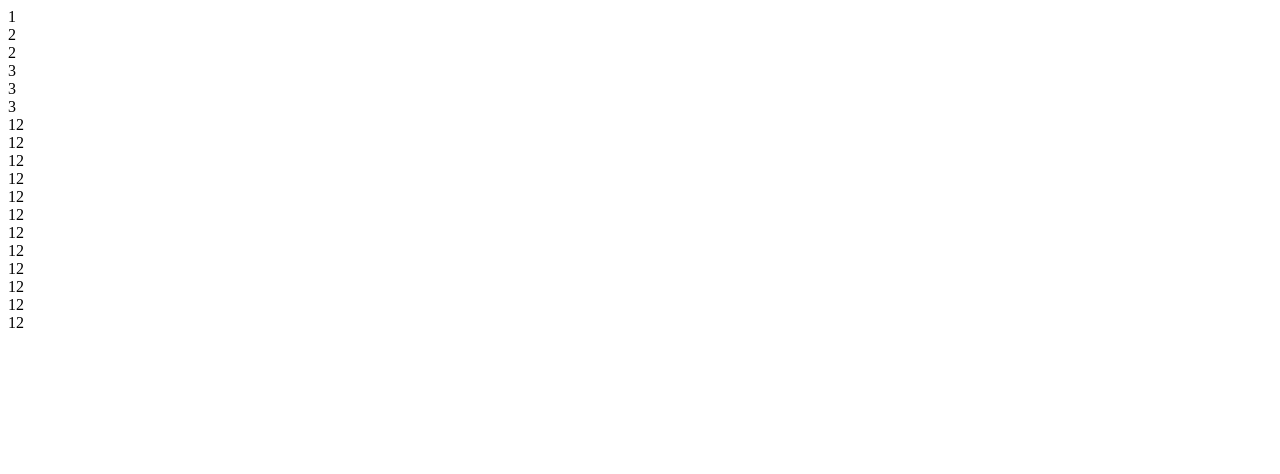
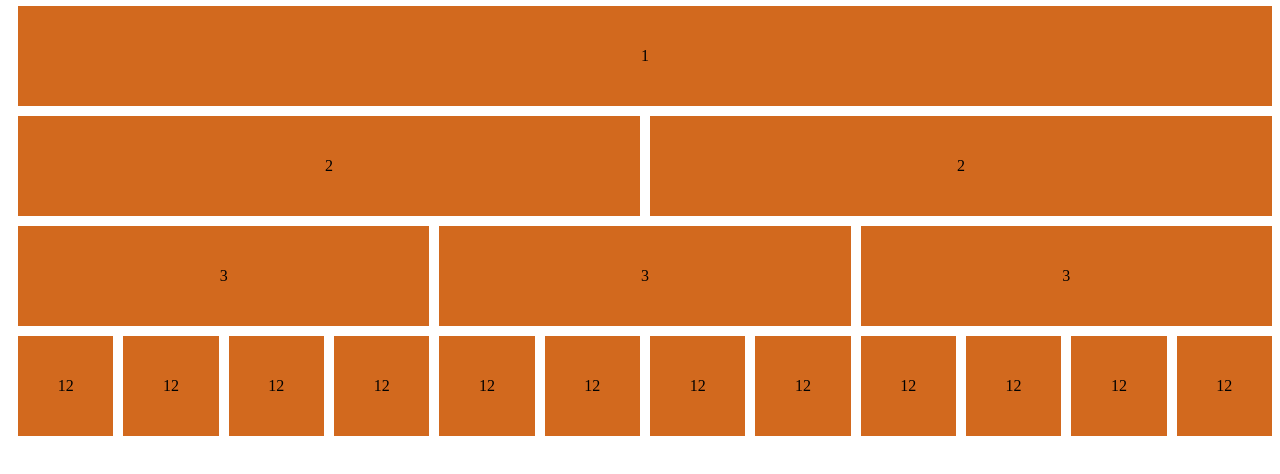
Before and after one commit to KwissyP/Exo9-J2-S2, a plain HTML site: page index.html in a window 1280 px wide. Drawn offline with Linux system fonts and the light colour scheme.

Commit message:
Devoir done

```diff
--- a/index.html
+++ b/index.html
@@ -11,17 +11,17 @@
 
 <body>
     <section>
-        <div>1</div>
-        <div>
+        <div class="flex"><div>1</div></div>
+        <div class="flex">
             <div>2</div>
             <div>2</div>
         </div>
-        <div>
+        <div class="flex">
             <div>3</div>
             <div>3</div>
             <div>3</div>
         </div>
-        <div>
+        <div class="flex">
             <div>12</div>
             <div>12</div>
             <div>12</div>
--- a/public/css/style.css
+++ b/public/css/style.css
@@ -0,0 +1,20 @@
+section {
+    width: 100%;
+}
+
+div {
+    background-color: #D2691E;
+    width: 100%;
+    height: 100px;
+    display: flex;
+    justify-content: center;
+    align-items: center;
+    margin: 5px;
+    margin-bottom: 10px;
+}
+
+.flex {
+    background-color: white;
+    display: flex;
+    justify-content: space-between;
+}
```
